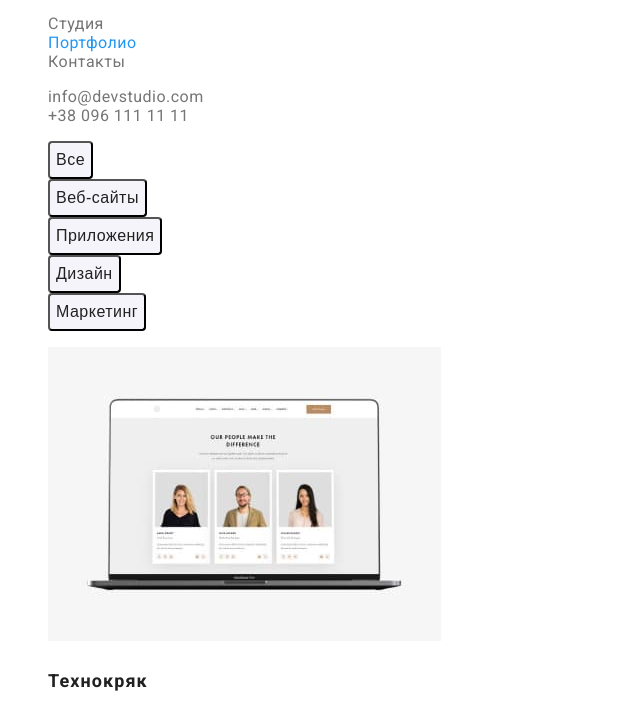
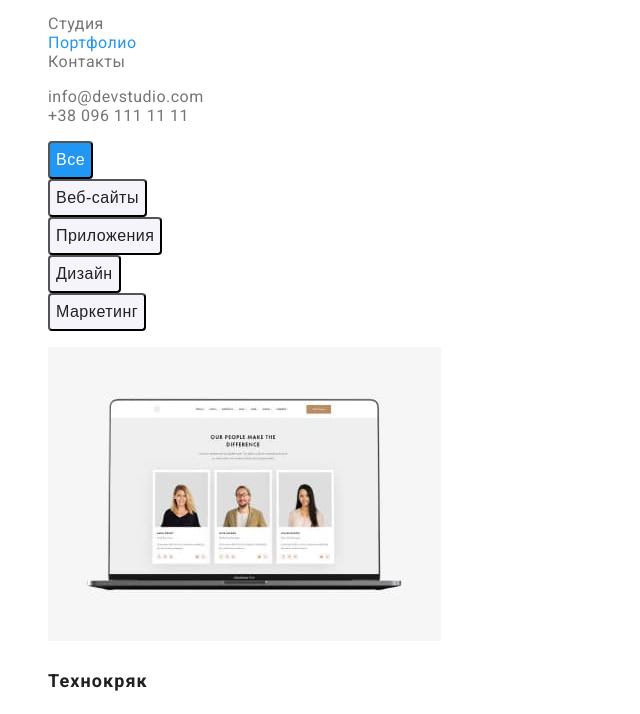
Before and after one commit to ALEX321616/goit-markup-hw-02, a plain HTML site: page portfolio.html in a window 1280 px wide. Shown: the part 41-755 px from the top of the page, without its empty margins (0-640 px from the left). Drawn offline with Linux system fonts and the light colour scheme.

Commit message:
Изменения после просмотра видео
Первая кнопка в портфолио -пост.синяя,  убрал высоту гл.секции, добавил фон на секцию

```diff
--- a/css/styles.css
+++ b/css/styles.css
@@ -38,7 +38,7 @@ a {
 /*--- формат кнопок навигации-----*/
 button {
   height: 38px;
-  background: #f5f4fa;
+  background-color: #f5f4fa;
   border-radius: 4px;
   font-weight: 500;
   font-size: 16px;
@@ -46,6 +46,13 @@ button {
   text-align: center;
   letter-spacing: 0.03em;
   color: var(--color_brend_title);
+}
+button:first-child {
+  /* background-color: var(--color_btn_link);*/
+}
+button.current {
+  background-color: var(--color_btn_link);
+  color: var(--color_btn_txt);
 }
 
 /*--Отмена установок "по умолчанию" списков и ссылок-----*/
@@ -68,7 +75,7 @@ button {
   color: #ffffff;
   background: #2f303a;
   width: 1600px;
-  height: 600px;
+  /*height: 600px;*/
   left: 0px;
   top: 100px;
 }
@@ -91,6 +98,9 @@ button:focus {
   border: 1px solid #eeeeee;
   width: 391px;
   height: 292px;
+}
+.card-section {
+  background-color: #f5f4fa;
 }
 
 /*-----фортат заголовков и подзаголовков----*/
@@ -143,6 +153,6 @@ button:focus {
 .card-text {
   font-size: 16px;
   line-height: 1.17;
-  /*text-align: center;*/
+  text-align: center;
   color: var(--color_brend_txt);
 }
--- a/portfolio.html
+++ b/portfolio.html
@@ -45,7 +45,7 @@
 
         <!--Фильтр по разделам-->
         <ul class="btn-select list">
-          <li class="btn-item"><button type="button">Все</button></li>
+          <li class="btn-item"><button class="current" type="button">Все</button></li>
           <li class="btn-item"><button type="button">Веб-сайты</button></li>
           <li class="btn-item"><button type="button">Приложения</button></li>
           <li class="btn-item"><button type="button">Дизайн</button></li>
```
